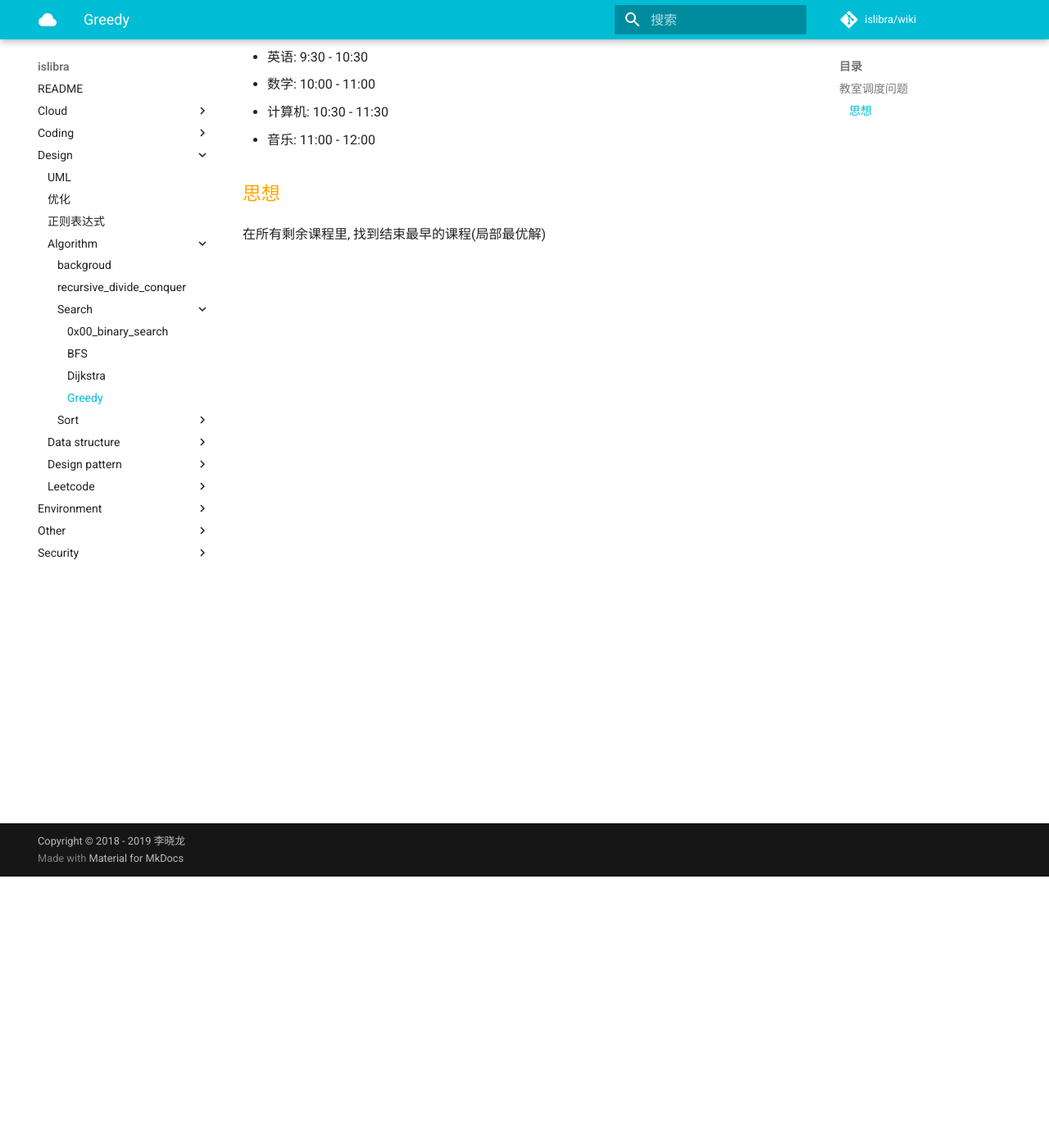
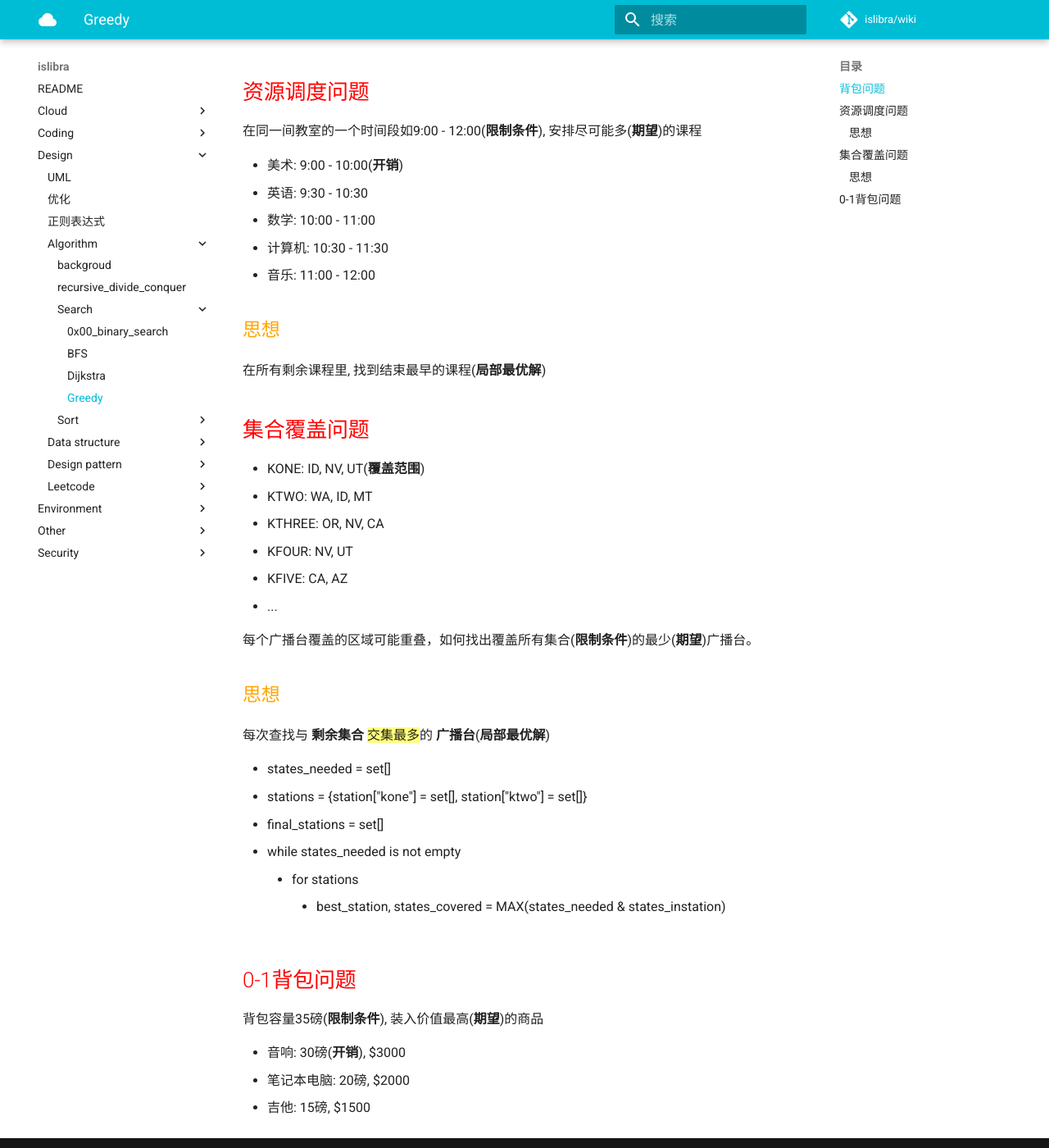
Before and after one commit to islibra/wiki, an MkDocs documentation site: the page built from docs/design/algorithm/search/Greedy.md, in a window 1280 px wide and 1400 px high, scrolled down 331 px. Shown: the whole window at 82% size. Built offline with MkDocs 1.6.1 and Material for MkDocs 9.7.7, drawn with Linux system fonts in a browser that asks for light colours; comment, search, counter and statistics services are not loaded; some of the changed text lies outside the part shown.

Commit message:
Update Greedy.md

```diff
--- a/docs/design/algorithm/search/Greedy.md
+++ b/docs/design/algorithm/search/Greedy.md
@@ -1,10 +1,18 @@
 # Greedy
 
-!!! abstract "贪婪算法, 解决NP完全问题"
 
-## 教室调度问题
 
-在同一间教室的一个时间段如9:00 - 12:00(**限制条件**), 安排尽可能多的课程
+- 旅行商问题，每次选取距离当前城市最近的解
+
+!!! abstract "贪婪算法, 解决{==NP完全问题==}"
+
+## 背包问题
+
+先计算单位价值，从大到小排列
+
+## 资源调度问题
+
+在同一间教室的一个时间段如9:00 - 12:00(**限制条件**), 安排尽可能多(**期望**)的课程
 
 - 美术: 9:00 - 10:00(**开销**)
 - 英语: 9:30 - 10:30
@@ -14,4 +22,34 @@
 
 ### 思想
 
-在所有剩余课程里, 找到结束最早的课程(局部最优解)
+在所有剩余课程里, 找到结束最早的课程(**局部最优解**)
+
+## 集合覆盖问题
+
+- KONE: ID, NV, UT(**覆盖范围**)
+- KTWO: WA, ID, MT
+- KTHREE: OR, NV, CA
+- KFOUR: NV, UT
+- KFIVE: CA, AZ
+- ...
+
+每个广播台覆盖的区域可能重叠，如何找出覆盖所有集合(**限制条件**)的最少(**期望**)广播台。
+
+### 思想
+
+每次查找与 **剩余集合** {==交集最多==}的 **广播台**(**局部最优解**)
+
+- states_needed = set[]
+- stations = {station["kone"] = set[], station["ktwo"] = set[]}
+- final_stations = set[]
+- while states_needed is not empty
+    - for stations
+        - best_station, states_covered = MAX(states_needed & states_instation)
+
+## 0-1背包问题
+
+背包容量35磅(**限制条件**), 装入价值最高(**期望**)的商品
+
+- 音响: 30磅(**开销**), $3000
+- 笔记本电脑: 20磅, $2000
+- 吉他: 15磅, $1500
```
